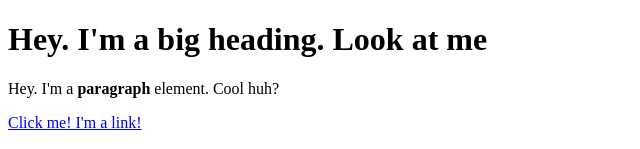
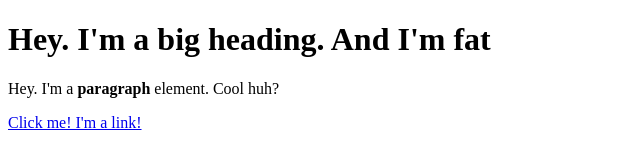
Before and after one commit to chrisy171/Cartoon-hero, a plain HTML site: page test.html in a window 1280 px wide. Shown: the top 149 px of the page, without its empty margins (0-640 px from the left). Drawn offline with Linux system fonts and the light colour scheme.

Commit message:
adeed and im fat

```diff
--- a/test.html
+++ b/test.html
@@ -4,7 +4,7 @@
 	<title>Test page</title>
 </head>
 <body>
-	<h1>Hey. I'm a big heading. Look at me</h1>
+	<h1>Hey. I'm a big heading. And I'm fat</h1>
 	<p>Hey. I'm a <b>paragraph</b> element. Cool huh?</p>
 	<a href="https://google.com" target="-blank" title="Lets go to Google">Click me! I'm a link!</a>
 	<p>My name is: <br>
```
